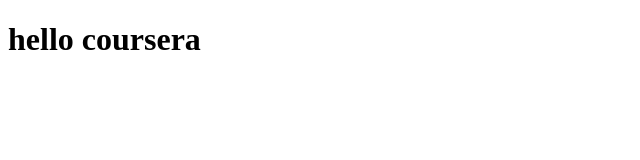
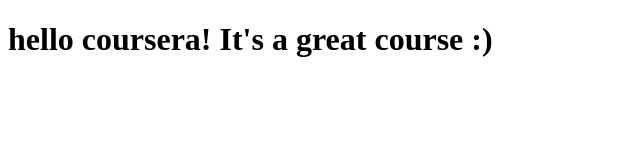
Before and after one commit to laureneproctor/coursera-test, a plain HTML site: page site/index.html in a window 1280 px wide. Shown: the whole page, without its empty margins (0-640 px from the left). Drawn offline with Linux system fonts and the light colour scheme.

Commit message:
updated index.html

```diff
--- a/site/index.html
+++ b/site/index.html
@@ -5,7 +5,7 @@
 </head>
 <body>
 <h1>
-	hello coursera
+	hello coursera! It's a great course :)
 </h1>
 </body>
 </html>
```
